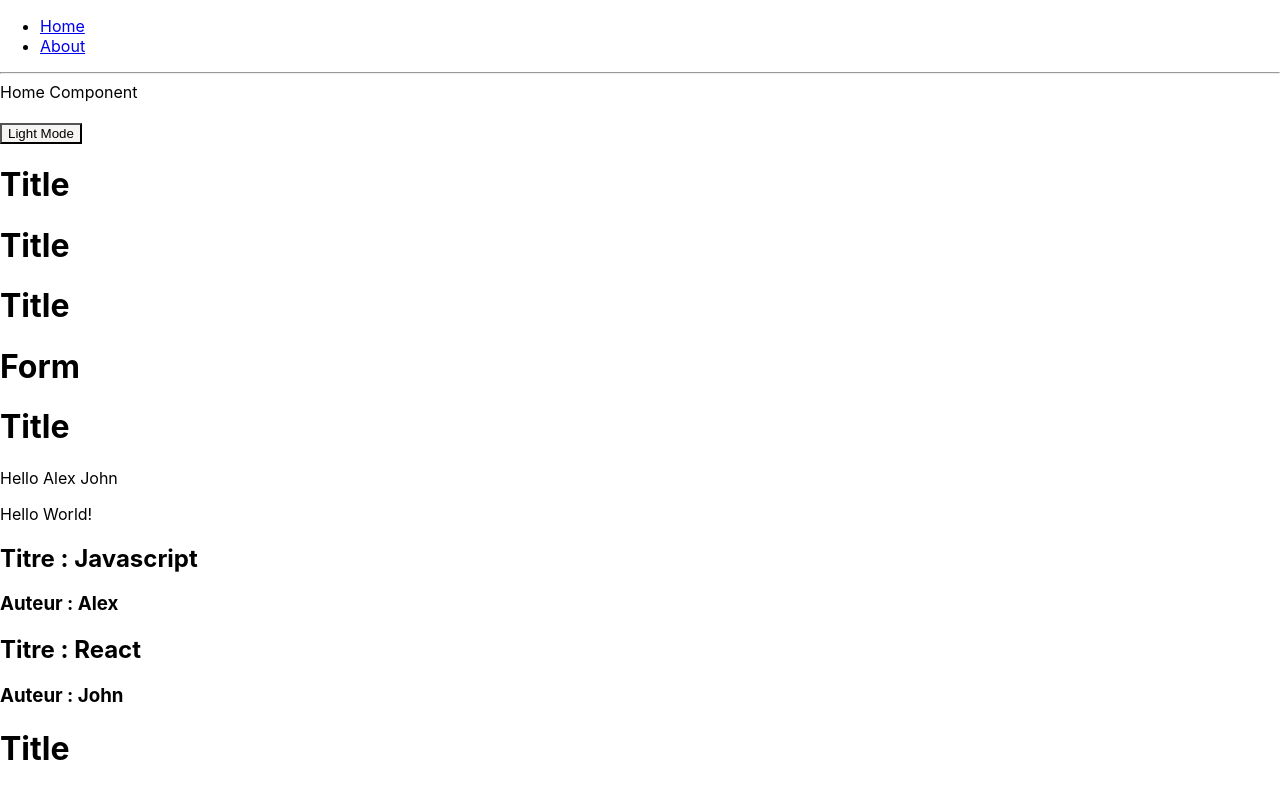
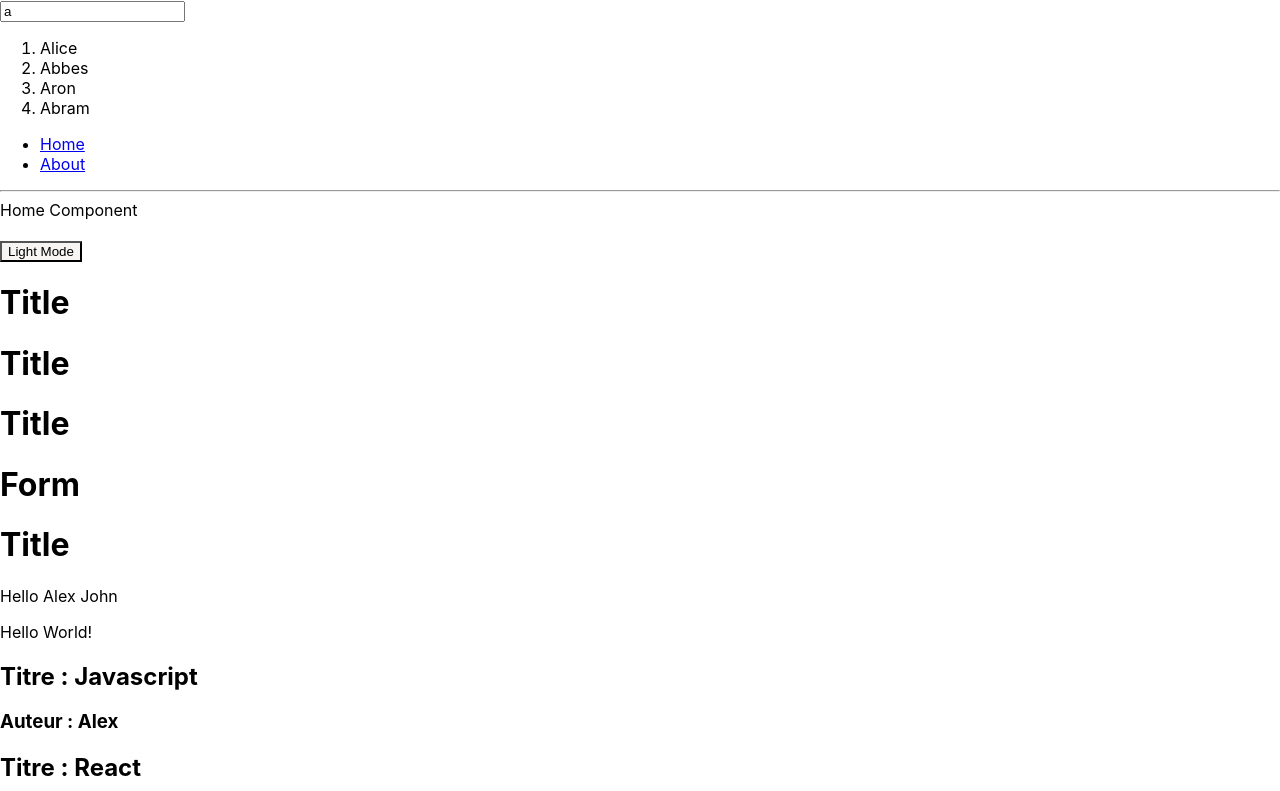
Before and after one commit to abjava88/cours-react1, a React (Create React App) app: page / in a window 1280 px wide. Shown: the top 791 px of the page. Built offline with nearby package versions, Linux system fonts and the light colour scheme; no server answers; the HTML template or start-up script is replaced by a standard one.

Commit message:
Exemple filtrage.

```diff
--- a/src/App.js
+++ b/src/App.js
@@ -23,10 +23,23 @@ import UserProvider from "./components/ch04/UserProvider";
 import Home from "./components/ch05/Home";
 import About from "./components/ch05/About";
 import PageNotFound from "./components/ch05/PageNotFound";
+import UserList from "./components/ch05/UserList";
+
+const usersList = [
+  { id: 1, name: "John" },
+  { id: 2, name: "Jane" },
+  { id: 3, name: "Alice" },
+  { id: 4, name: "Bob" },
+  { id: 5, name: "Abbes" },
+  { id: 6, name: "Aron" },
+  { id: 7, name: "Abram" },
+];
 
 function App() {
   return (
     <div>
+      {/* List des utilisateurs */}
+      <UserList users={usersList} />
       {/* use of react router dom */}
       <Router>
         <div>
--- /dev/null
+++ b/src/components/ch05/UserList.jsx
@@ -0,0 +1,34 @@
+import { useState } from "react";
+
+const UserList = ({ users }) => {
+  const [filter, setFilter] = useState("a");
+
+  const handleFilterChange = (event) => {
+    setFilter(event.target.value);
+  };
+
+  // Fonction de filtrage pour filtrer les utilisateurs dont le nom commence par la lettre spécifiée
+  const filteredUsers = users.filter(
+    (user) => user.name.toLowerCase().startsWith(filter.toLowerCase())
+    // si on veut inclure tous les utilisateur dont leur nom contient le filtre
+    // user.name.toLowerCase().includes(filter.toLowerCase())
+  );
+
+  return (
+    <div>
+      <input
+        type="text"
+        placeholder="Filter by name"
+        value={filter}
+        onChange={handleFilterChange}
+      />
+      <ol>
+        {filteredUsers.map((user) => (
+          <li key={user.id}>{user.name}</li>
+        ))}
+      </ol>
+    </div>
+  );
+};
+
+export default UserList;
```
